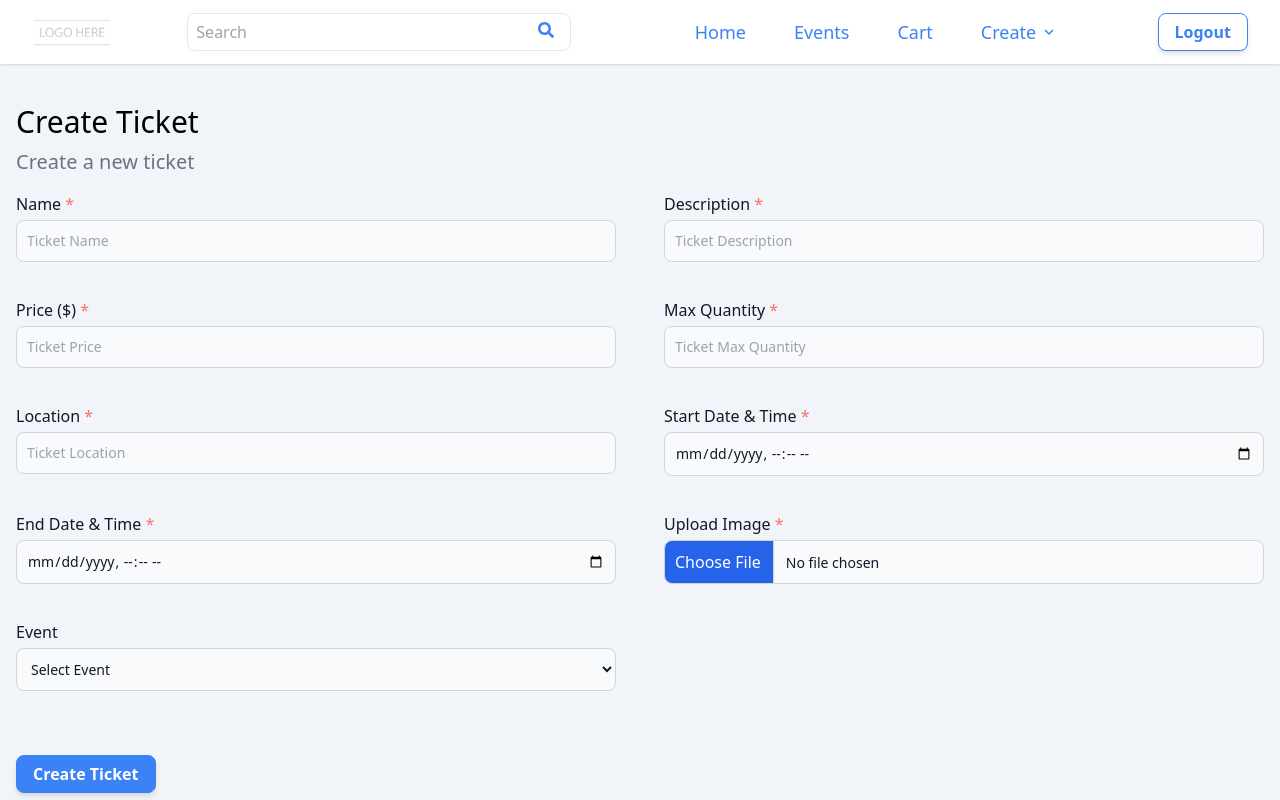
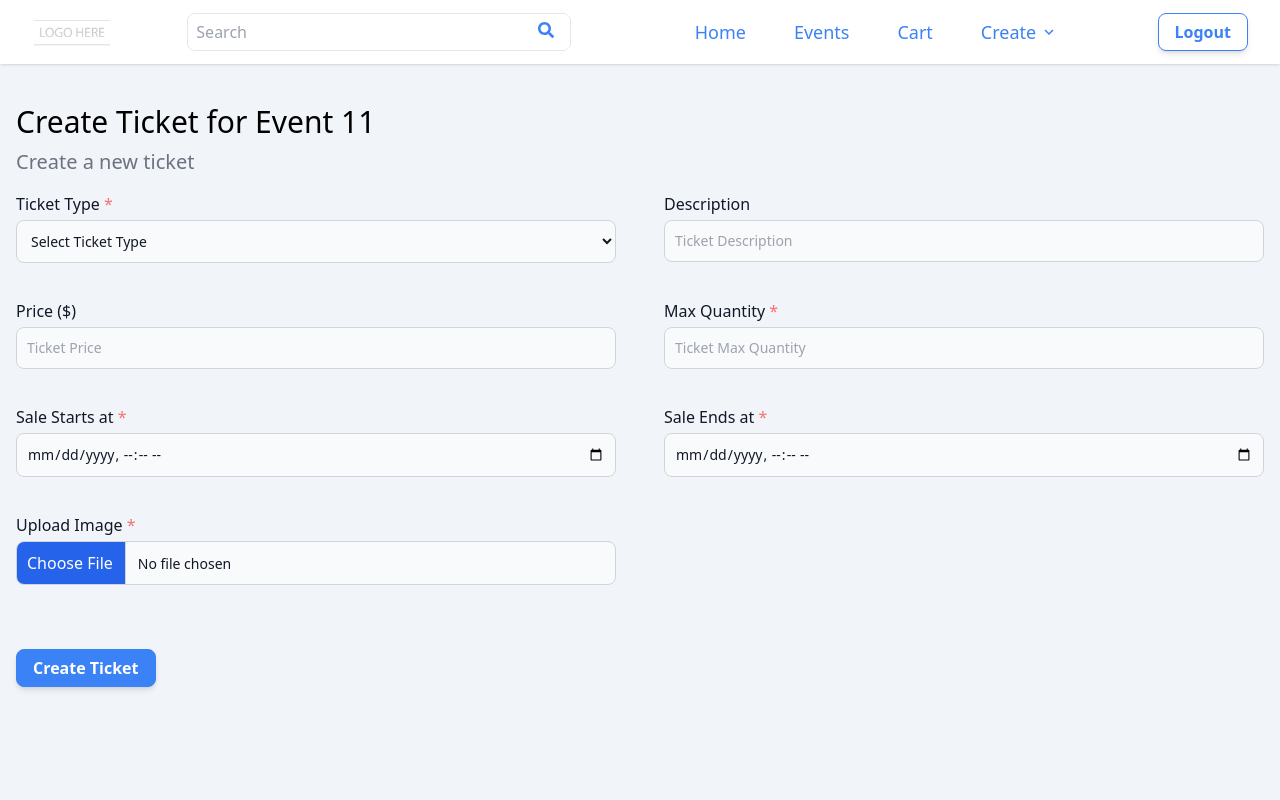
Before and after one commit to abbassays/event-brite, a Next.js app: page /admin/create-ticket in a window 1280 px wide. Shown: the top 800 px of the page. Built offline with nearby package versions, Linux system fonts and the light colour scheme.

Commit message:
ticket form updated

```diff
--- a/components/AdminForms/OrganiserForm.tsx
+++ b/components/AdminForms/OrganiserForm.tsx
@@ -25,7 +25,7 @@ const OrganiserForm: React.FC = () => {
         type="text"
         label="Name"
         placeholder="Organiser Name"
-        name="Name"
+        name="name"
         register={register}
         errors={errors}
         rules={{ required: "Name is required" }}
@@ -34,7 +34,7 @@ const OrganiserForm: React.FC = () => {
         type="text"
         label="Description"
         placeholder="Organiser Description"
-        name="Description"
+        name="description"
         register={register}
         errors={errors}
         rules={{ required: "Description is required" }}
@@ -42,7 +42,7 @@ const OrganiserForm: React.FC = () => {
       <Input
         type="file"
         label={"Upload Image"}
-        name="Image"
+        name="image"
         register={register}
         errors={errors}
         rules={{ required: "Image is Required" }}
--- a/components/AdminForms/TicketForm.tsx
+++ b/components/AdminForms/TicketForm.tsx
@@ -9,13 +9,35 @@ import Input from "../UI/Input";
 import Button from "../UI/Button";
 import Select from "../UI/Select";
 
-const TicketForm: React.FC = () => {
+interface TicketFormProps {
+  event?: EventType | undefined;
+}
+
+const TicketForm = ({ event }: TicketFormProps) => {
   const [events, setEvents] = useState<EventType[] | []>([]);
   const {
     register,
     handleSubmit,
+    watch,
     formState: { errors },
   } = useForm<TicketType>();
+
+  const ticketOptions = ["Free", "Paid", "Donation"].map((option) => ({
+    id: option,
+    name: option,
+  }));
+
+  const numberRules = {
+    min: {
+      value: 0,
+      message: "Must be greater than 0",
+    },
+    pattern: {
+      value: /^[0-9]+(\.[0-9]{1,2})?$/,
+    },
+  };
+
+  const selectedType = watch("type");
 
   const onSubmit = (data: TicketType) => {
     console.log("Submitting data", data, "\nErrors are", errors);
@@ -33,81 +55,78 @@ const TicketForm: React.FC = () => {
 
   const formItems = (
     <>
-      <Input
-        type="text"
-        label="Name"
-        placeholder="Ticket Name"
-        name="Name"
+      <Select
+        label="Ticket Type"
+        name="type"
         register={register}
         errors={errors}
-        rules={{ required: "Ticket Name is required" }}
+        rules={{ required: "Ticekt Type is required" }}
+        placeholder="Select an option"
+        size={1}
+        options={ticketOptions}
       />
 
       <Input
         type="text"
         label="Description"
         placeholder="Ticket Description"
-        name="Description"
+        name="description"
         register={register}
         errors={errors}
-        rules={{ required: "Ticket Description is required" }}
       />
 
       <Input
         type="number"
         label="Price ($)"
         placeholder="Ticket Price"
-        name="Price"
+        name="price"
         register={register}
         errors={errors}
-        rules={{ required: "Ticket Price is required" }}
+        rules={
+          selectedType === "Paid"
+            ? {
+                required: "Ticket Price is required",
+                ...numberRules,
+              }
+            : {}
+        }
       />
 
       <Input
         type="number"
         label="Max Quantity"
         placeholder="Ticket Max Quantity"
-        name="MaxQuantity"
+        name="quantity"
         register={register}
         errors={errors}
-        rules={{ required: "Ticket Max Quantity is required" }}
-      />
-
-      <Input
-        type="text"
-        label="Location"
-        placeholder="Ticket Location"
-        name="Location"
-        register={register}
-        errors={errors}
-        rules={{ required: "Ticket Location is required" }}
+        rules={{ required: "Ticket Max Quantity is required", ...numberRules }}
       />
 
       <Input
         type="datetime-local"
-        label="Start Date & Time"
+        label="Sale Starts at"
         placeholder="Date & Time"
-        name="StartDate"
+        name="startDate"
         register={register}
         errors={errors}
-        rules={{ required: "Start Date is required" }}
+        rules={{ required: "Sale Starts Date is required" }}
       />
 
       <Input
         type="datetime-local"
-        label="End Date & Time"
+        label="Sale Ends at"
         placeholder="Date & Time"
-        name="EndDate"
+        name="endDate"
         register={register}
         errors={errors}
-        rules={{ required: "End Date is required" }}
+        rules={{ required: "Sale End Date is required" }}
       />
 
       <Input
         type="file"
         label={"Upload Image"}
         placeholder={"Upload Image"}
-        name="Image"
+        name="image"
         register={register}
         errors={errors}
         rules={{ required: "Ticket Image is Required" }}
@@ -115,26 +134,15 @@ const TicketForm: React.FC = () => {
         isFile={true}
         accept="image/*"
       />
-
-      <Select
-        label="Event"
-        name="EventId"
-        register={register}
-        errors={errors}
-        rules={{ required: "Event is required" }}
-        placeholder="Select an option"
-        size={1}
-        options={events.map((event: EventType) => {
-          return { id: event.id, name: event.name };
-        })}
-      />
     </>
   );
+
+  console.log(register);
 
   return (
     <form onSubmit={handleSubmit(onSubmit)}>
       <Container
-        title="Create Ticket"
+        title={`Create Ticket for ${event?.name}`}
         description="Create a new ticket"
         className="grid-cols-1 md:grid-cols-2 gap-x-12 gap-y-3"
         gridItems={formItems}
--- a/components/UI/Footer.tsx
+++ b/components/UI/Footer.tsx
@@ -112,8 +112,8 @@ const Footer = () => {
         <hr className="my-6 border-gray-200 sm:mx-auto lg:my-8" />
         <div className="sm:flex sm:items-center sm:justify-between">
           <span className="text-sm text-gray-500 sm:text-center">
-            © 2023 <p className="hover:underline inline">Event Brite</p>. All
-            Rights Reserved.
+            © 2023 <p className="hover:underline inline">Website</p>. All Rights
+            Reserved.
           </span>
           <div className="flex mt-4 space-x-6 sm:justify-center sm:mt-0">
             {socialIcons.map(({ Icon, link }, index) => (
--- a/components/UI/Input.tsx
+++ b/components/UI/Input.tsx
@@ -22,7 +22,6 @@ const Input: React.FC<InputProps> = ({
     <div>
       <label className="block mb-1 font-medium text-gray-900">
         {label}
-
         {rules?.required && <span className="text-red-400"> *</span>}
       </label>
       <input
--- a/components/UI/Layout.tsx
+++ b/components/UI/Layout.tsx
@@ -12,7 +12,7 @@ type Props = {
 const Layout = ({ children, title = "This is the default title" }: Props) => (
   <div>
     <Head>
-      <title>{"Event Brite | " + title}</title>
+      <title>{"Website | " + title}</title>
       <meta charSet="utf-8" />
       <meta name="viewport" content="initial-scale=1.0, width=device-width" />
     </Head>
--- a/components/UI/Navbar/AdminDropDown.tsx
+++ b/components/UI/Navbar/AdminDropDown.tsx
@@ -43,7 +43,7 @@ const AdminDropDown = () => {
         >
           {createItems.map((item, index) => (
             <p
-              className="w-full px-3 pr-10 py-2 text-base font-medium text-gray-700 rounded-md hover:text-gray-900 hover:bg-blue-100"
+              className="w-full px-3 pr-10 py-2 text-base font-medium text-gray-700 rounded-md hover:text-gray-900 hover:bg-blue-50"
               key={index}
             >
               <Link href={item.link}>{item.name}</Link>
--- a/components/UI/Select.tsx
+++ b/components/UI/Select.tsx
@@ -23,8 +23,12 @@ const Select: React.FC<SelectProps> = ({
 }) => {
   return (
     <div>
-      <label className="block mb-1 font-medium text-gray-900">{label}</label>
+      <label className="block mb-1 font-medium text-gray-900">
+        {label}
+        {rules?.required && <span className="text-red-400"> *</span>}
+      </label>
       <select
+
         {...register(name, rules)}
         className={`
           bg-gray-50 border border-gray-300 text-gray-900 text-sm rounded-lg focus:ring-blue-500 focus:border-blue-500 block w-full p-2.5
--- a/pages/admin/create-ticket.tsx
+++ b/pages/admin/create-ticket.tsx
@@ -1,12 +1,28 @@
-import React from "react";
+import React, { useEffect, useState } from "react";
+
+import allEvents from "../../utils/all_events.json";
+import { EventType } from "../../types";
 
 import Layout from "../../components/UI/Layout";
 import TicketForm from "../../components/AdminForms/TicketForm";
 
 const CreateEvent = () => {
+  const [event, setEvent] = useState<EventType>();
+
+  const fetchEvent = () => {
+    /* This will be a dynamic route with event id, event will be fetched here from event id */
+    const randomEvent = allEvents[Math.floor(Math.random() * allEvents.length)];
+
+    setEvent(randomEvent);
+  };
+
+  useEffect(() => {
+    fetchEvent();
+  }, [allEvents]);
+
   return (
     <Layout title="Create Ticket">
-      <TicketForm />
+      <TicketForm event={event} />
     </Layout>
   );
 };
--- a/styles/globals.css
+++ b/styles/globals.css
@@ -9,3 +9,14 @@
 body {
     @apply bg-slate-100
 }
+
+input::-webkit-outer-spin-button,
+input::-webkit-inner-spin-button {
+  -webkit-appearance: none;
+  margin: 0;
+}
+
+/* Firefox */
+input[type=number] {
+  -moz-appearance: textfield;
+}
--- a/types/index.ts
+++ b/types/index.ts
@@ -26,14 +26,14 @@ export interface OrganiserType {
 
 export interface TicketType {
   id: string;
-  name: string;
+  type: string;
   description: string;
   price: number;
   quantity: number;
   location: string;
   image: string;
-  startDate: Date;
-  endDate: Date;
+  startDate: string;
+  endDate: string;
   eventId?: string;
 }
 
```
